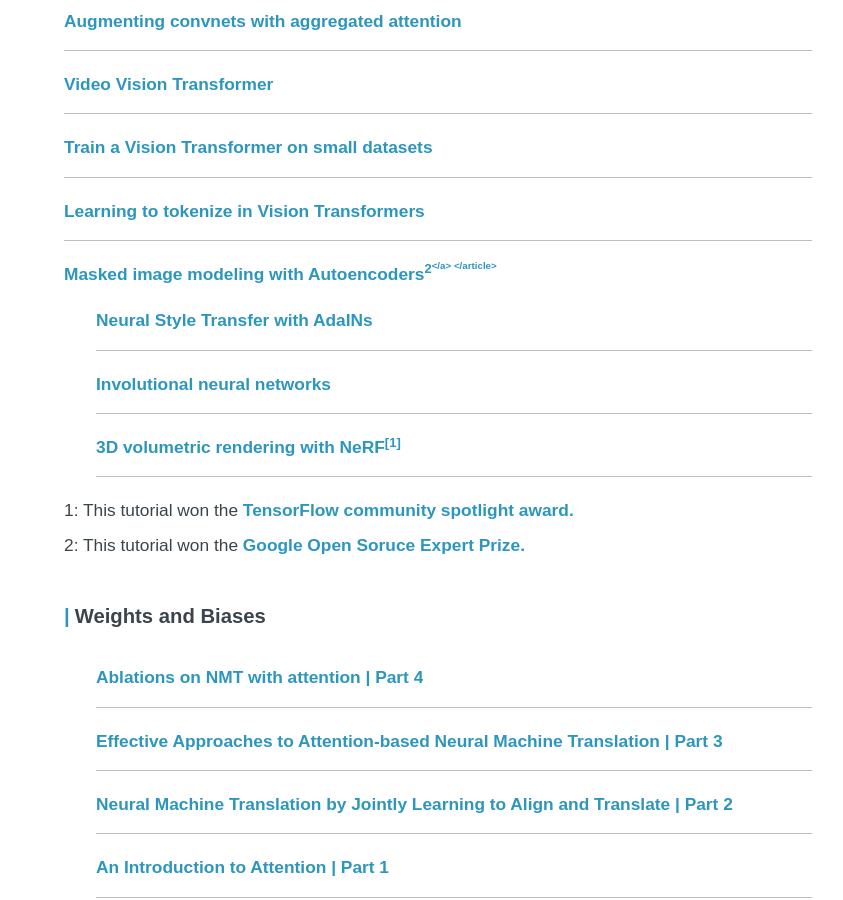
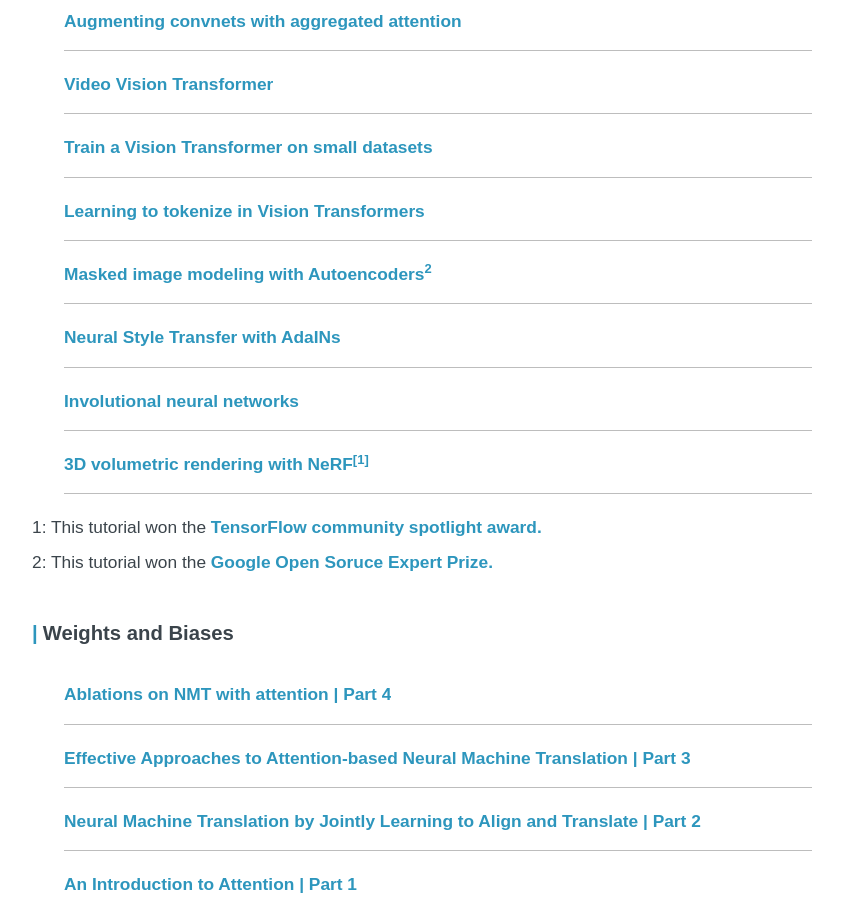
Before and after one commit to ariG23498/ariG23498.github.io, a Jekyll site: the page built from blogs.md, in a window 1280 px wide and 900 px high, scrolled down 761 px. Shown: the whole window, without its empty margins (218-1061 px from the left). Built offline with Jekyll 4.4.1, drawn with Linux system fonts in a browser that asks for light colours.

Commit message:
adding proper subscripts

```diff
--- a/blogs.md
+++ b/blogs.md
@@ -42,7 +42,7 @@ permalink: /posts
                 <a class="archive-item-link" href="https://keras.io/examples/vision/token_learner/" target="_blank" rel="noopener noreferrer">Learning to tokenize in Vision Transformers</a>
         </article>
         <article class="archive-item">
-                <a class="archive-item-link" href="https://keras.io/examples/vision/masked_image_modeling/" target="_blank" rel="noopener noreferrer">Masked image modeling with Autoencoders<sup>2<sup></a>
+                <a class="archive-item-link" href="https://keras.io/examples/vision/masked_image_modeling/" target="_blank" rel="noopener noreferrer">Masked image modeling with Autoencoders<sup>2</sup></a>
         </article>
         <article class="archive-item">
                 <a class="archive-item-link" href="https://keras.io/examples/generative/adain/" target="_blank" rel="noopener noreferrer">Neural Style Transfer with AdaINs</a>
```
